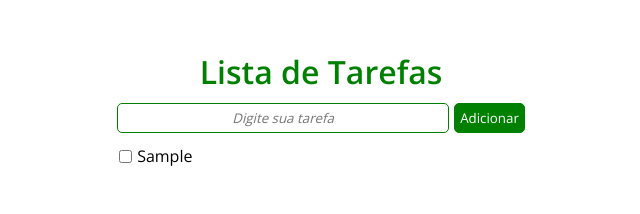
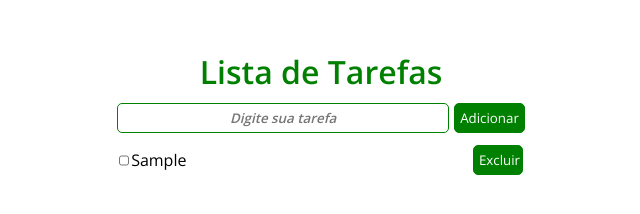
Before and after one commit to loiznaka/Lista-de-Tarefas, a plain HTML site: page index.html in a window 1280 px wide. Both pictures are taken after typing "Sample" into the empty fields and a click on the button "Adicionar". Shown: the whole page, without its empty margins (319-959 px from the left). Drawn offline with nearby package versions, Linux system fonts and the light colour scheme.

Commit message:
Update (Botão Exclusão)
Adicionado opção de exclusão de item da lista.

```diff
--- a/assets/css/styles.css
+++ b/assets/css/styles.css
@@ -30,11 +30,12 @@ input {
     justify-content: center
 }
 
-#task-input {
+#task-form input {
     text-align: center;
     width: 20rem;
     margin-right: 5px;
-
+    color: black;
+    font-weight: 600;
 }
 
 #task-form button {
@@ -55,7 +56,6 @@ input {
 }
 
 #tasks {
-    display: flex;
     flex-direction: column;
     max-width: 500px;
     margin-top: 10px;
@@ -65,11 +65,30 @@ input {
 .task-item {
     display: flex;
     align-items: center;
+    justify-content: space-between;
     margin-bottom: 5px;
 }
 
+.task-item input[type='checkbox'] {
+    flex-grow: 1;
+    justify-self: flex-start;
+    max-width: 10px;
+}
+
 .task-item label {
-    margin-left: 5px;
+    margin: 0 2px;
+    flex-grow: 2;
+}
+
+.task-item #removeButton {
+    flex-grow: 1;
+    max-width: 50px;
+    border: 1px solid green;
+    border-radius: 5px;
+    background-color: green;
+    color: white;
+    text-align: center;
+    padding: 5px;
 }
 
 :checked + label {
--- a/assets/scripts/script.js
+++ b/assets/scripts/script.js
@@ -20,28 +20,38 @@ form.onsubmit = function(e) {
 // Função de adicionar tarefa
 function addTask(description) {
     // Variáveis constantes
-    // Criar div da tarefa
-    const taskContainer = document.createElement('div');
-    //Criar um input da tarefa
-    const newTask = document.createElement('input');
-    //Criar uma label para tarefa
+    const taskContainer = document.createElement('div'); // node
+    //Criar um input da nova tarefa
+    const newTask = document.createElement('input'); // textnode
+    //Criar uma label para nova tarefa
     const taskLabel = document.createElement('label');
-    //Escrever o texto da tarefa
+    //Escrever o texto da nova tarefa
     const taskDescriptionNode = document.createTextNode(description);
+    //Botão remover
+    const removeTask = document.createElement('input');
+
+    //Evento de exclusão quando clicar em excluir
+    removeTask.addEventListener('click', function(e) {
+        taskContainer.parentNode.removeChild(taskContainer);
+    }, false);
 
     //Atributos da tarefa
     newTask.setAttribute('type', 'checkbox');
     newTask.setAttribute('name', description);
     newTask.setAttribute('id', description);
+    removeTask.setAttribute('type', 'button');
+    removeTask.setAttribute('value', 'Excluir');
+    removeTask.setAttribute('id', 'removeButton');
 
     //Atributos do texto
     taskLabel.setAttribute('for', description)
     taskLabel.appendChild(taskDescriptionNode);
 
-    //Realiza a incerção dos
-    taskContainer.classList.add('task-item'); // Div class task-item
-    taskContainer.appendChild(newTask); // Input
-    taskContainer.appendChild(taskLabel); // Label
+    //Realiza a incerção dos items
+    taskContainer.classList.add('task-item');
+    taskContainer.appendChild(newTask);
+    taskContainer.appendChild(taskLabel);
+    taskContainer.appendChild(removeTask);
 
     //Insere dentro da div id='tasks'
     taskList.appendChild(taskContainer);
```
